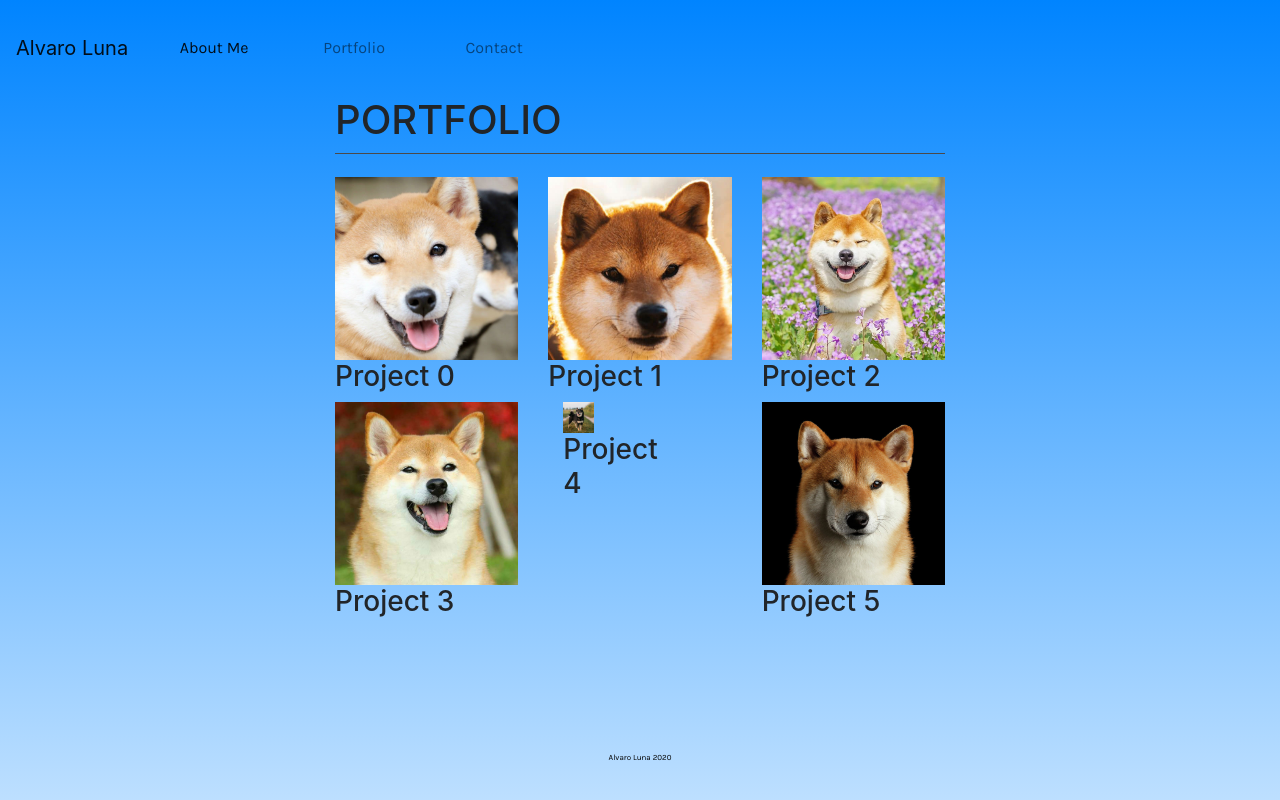
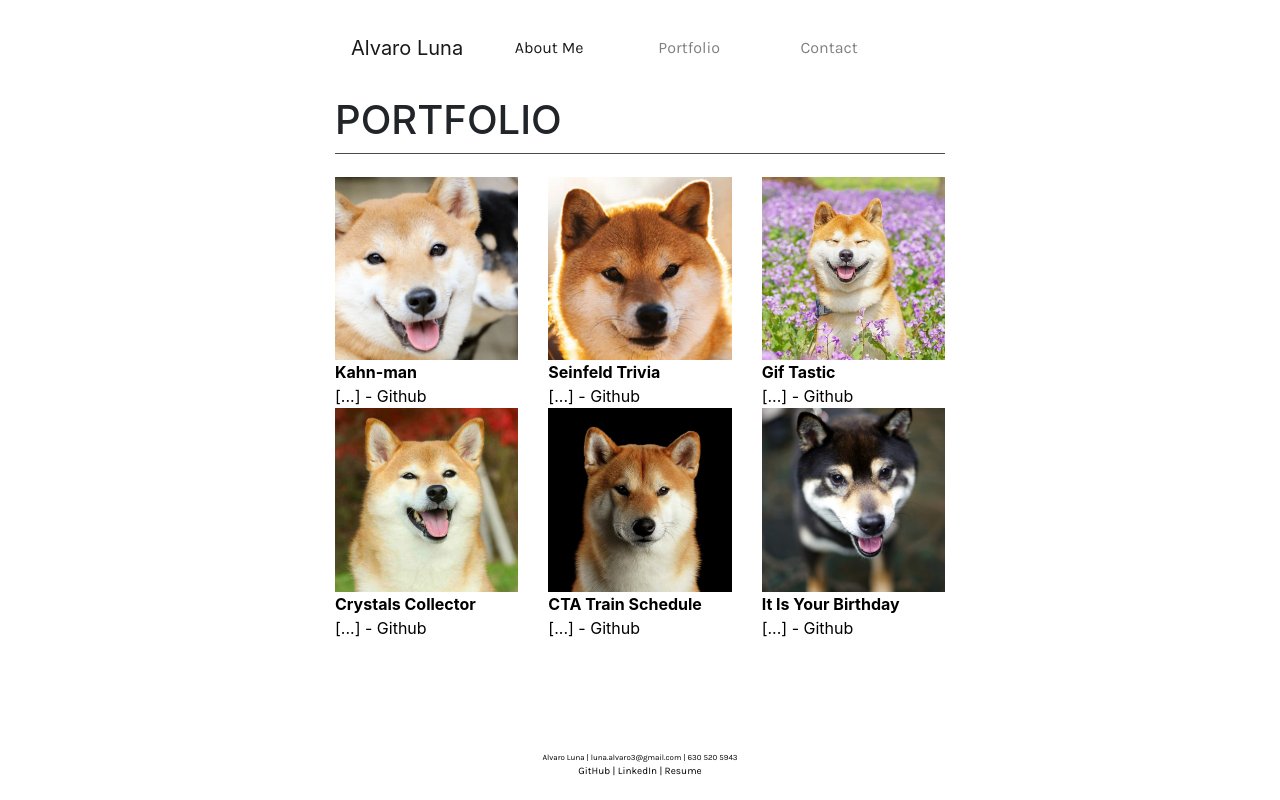
Before and after one commit to alvaroluna/AlvaroLunaPortfolio, a plain HTML site: page portfolio.html in a window 1280 px wide. Shown: the top 800 px of the page. Drawn offline with nearby package versions, Linux system fonts and the light colour scheme.

Commit message:
Finished all the links might clean up a little more

```diff
--- a/assets/css/style.css
+++ b/assets/css/style.css
@@ -12,15 +12,16 @@
   --alpha: 0.5;
 
   /* font families */
-  --main-font: 'Karla', sans-serif;
+  --main-font: "Karla", sans-serif;
 }
 
 /*###############*/
 /* BODY SETTINGS */
 /*###############*/
 body {
-    background-image: linear-gradient(rgb(var(--bkgnd-gradTop)), rgb(var(--bkgnd-gradBtm)));
-    min-height: 1080px;
+  /* background-image: linear-gradient(rgb(var(--bkgnd-gradTop)), rgb(var(--bkgnd-gradBtm)));
+    min-height: 1080px; */
+  background-color: white;
 }
 
 /*################*/
@@ -63,7 +64,6 @@
 a {
   color: black;
   text-decoration: none;
-
 }
 #aboutLink {
   float: left;
@@ -83,10 +83,14 @@
 
 #footerBreakLine {
   position: relative;
-    top : 875px;
+  top: 875px;
   border-color: rgb(var(--color-nameBlock));
   background: rgb(var(--color-nameBlock));
   border-width: 0.5px;
+}
+
+.projectName {
+  font-weight: bold;
 }
 
 /*########*/
--- a/portfolio.html
+++ b/portfolio.html
@@ -1,41 +1,56 @@
 <!DOCTYPE html>
 <html lang="en">
-
   <head>
-    <meta charset="utf-8">
-    <meta name="viewport" content="width=device-width, initial-scale=1, shrink-to-fit=yes">
-    <meta name="description" content="">
-    <meta name="author" content="">
+    <meta charset="utf-8" />
+    <meta
+      name="viewport"
+      content="width=device-width, initial-scale=1, shrink-to-fit=yes"
+    />
+    <meta name="description" content="" />
+    <meta name="author" content="" />
 
     <!-- title on browser tab -->
     <title>Alvaro Luna Portfolio</title>
 
     <!-- google fonts api -->
-    <link href="https://fonts.googleapis.com/css?family=Karla&display=swap" rel="stylesheet">
+    <link
+      href="https://fonts.googleapis.com/css?family=Karla&display=swap"
+      rel="stylesheet"
+    />
 
     <!-- css style templates -->
-    <link href="assets/css/reset.css" rel="stylesheet">
-    <link rel="stylesheet" href="https://stackpath.bootstrapcdn.com/bootstrap/4.4.1/css/bootstrap.min.css"
-        integrity="sha384-Vkoo8x4CGsO3+Hhxv8T/Q5PaXtkKtu6ug5TOeNV6gBiFeWPGFN9MuhOf23Q9Ifjh" crossorigin="anonymous">
+    <link href="assets/css/reset.css" rel="stylesheet" />
+    <link
+      rel="stylesheet"
+      href="https://stackpath.bootstrapcdn.com/bootstrap/4.4.1/css/bootstrap.min.css"
+      integrity="sha384-Vkoo8x4CGsO3+Hhxv8T/Q5PaXtkKtu6ug5TOeNV6gBiFeWPGFN9MuhOf23Q9Ifjh"
+      crossorigin="anonymous"
+    />
 
     <!-- css style template overrides -->
-    <link href="assets/css/style.css" rel="stylesheet">
-    <link href="assets/css/portfolioStyle.css">
+    <link href="assets/css/style.css" rel="stylesheet" />
+    <link href="assets/css/portfolioStyle.css" />
   </head>
 
   <body>
-
     <div class="container-fluid" id="mainContainer">
-
       <!--                -->
       <!-- NAVIGATION BAR -->
       <!--                -->
       <div class="row" id="navigationBar">
+        <div class="col-md-3"></div>
+        <div class="col-md-6">
           <nav class="navbar navbar-expand-lg navbar-light">
             <a class="navbar-brand" href="#">Alvaro Luna</a>
-                <button class="navbar-toggler" type="button" data-toggle="collapse"
-                    data-target="#navbarSupportedContent" aria-controls="navbarSupportedContent" aria-expanded="false"
-                    aria-label="Toggle navigation">
+            <button
+              class="navbar-toggler"
+              type="button"
+              data-toggle="collapse"
+              data-target="#navbarSupportedContent"
+              aria-controls="navbarSupportedContent"
+              aria-expanded="false"
+              aria-label="Toggle navigation"
+            >
               <span class="navbar-toggler-icon"></span>
             </button>
 
@@ -45,8 +60,9 @@
                   <a class="nav-link" href="index.html">About Me</a>
                 </li>
                 <li class="nav-item">
-                            <a class="nav-link" href="portfolio.html">Portfolio<span
-                                    class="sr-only">(current)</span></a>
+                  <a class="nav-link" href="portfolio.html"
+                    >Portfolio<span class="sr-only">(current)</span></a
+                  >
                 </li>
                 <li class="nav-item">
                   <a class="nav-link" href="contact.html">Contact</a>
@@ -54,6 +70,8 @@
               </ul>
             </div>
           </nav>
+        </div>
+        <div class="col-md-3"></div>
       </div>
 
       <!--                     -->
@@ -65,45 +83,122 @@
         <div class="col-md-6">
           <div class="main">
             <h1>PORTFOLIO</h1>
-                    <hr>
+            <hr />
             <!-- Portfolio Gallery Grid -->
+
+            <!-- first row -->
             <div class="row">
               <div class="col-md-4">
                 <div class="content">
-                                <img src="assets/images/Shiba0.jpg" alt="Mountains" style="width:100%">
-                                <h3>Project 0</h3>
+                  <img
+                    src="assets/images/Shiba0.jpg"
+                    alt="Mountains"
+                    style="width:100%"
+                  />
+                  <a
+                    class="projectName"
+                    href="../3_WordGuessGame/WordGuessGame/index.html"
+                    >Kahn-man</a
+                  >
+                  <br />
+                  <a href="https://github.com/alvaroluna/WordGuessGame"
+                    >[...] - Github</a
+                  >
                 </div>
               </div>
+
               <div class="col-md-4">
                 <div class="content">
-                                <img src="assets/images/Shiba1.jpg" alt="Lights" style="width:100%">
-                                <h3>Project 1</h3>
+                  <img
+                    src="assets/images/Shiba1.jpg"
+                    alt="Lights"
+                    style="width:100%"
+                  />
+                  <a
+                    class="projectName"
+                    href="../5_TriviaGame/TriviaGame/index.html"
+                    >Seinfeld Trivia</a
+                  >
+                  <br />
+                  <a href="https://github.com/alvaroluna/TriviaGame"
+                    >[...] - Github</a
+                  >
                 </div>
               </div>
+
               <div class="col-md-4">
                 <div class="content">
-                                <img src="assets/images/Shiba7.jpg" alt="Nature" style="width:100%">
-                                <h3>Project 2</h3>
+                  <img
+                    src="assets/images/Shiba7.jpg"
+                    alt="Nature"
+                    style="width:100%"
+                  />
+                  <a
+                    class="projectName"
+                    href="../6_GifTastic/GifTastic/index.html"
+                    >Gif Tastic</a
+                  >
+                  <br />
+                  <a href="https://github.com/alvaroluna/GifTastic"
+                    >[...] - Github</a
+                  >
                 </div>
               </div>
             </div>
+
+            <!-- 2nd row -->
             <div class="row">
               <div class="col-md-4">
                 <div class="content">
-                                <img src="assets/images/Shiba3.jpg" alt="Mountains" style="width:100%">
-                                <h3>Project 3</h3>
+                  <img
+                    src="assets/images/Shiba3.jpg"
+                    alt="Mountains"
+                    style="width:100%"
+                  />
+                  <a class="projectName" href="../unit-4-game/index.html"
+                    >Crystals Collector</a
+                  >
+                  <br />
+                  <a
+                    href="https://github.com/alvaroluna/unit-4-game/blob/master/index.html"
+                    >[...] - Github</a
+                  >
                 </div>
               </div>
+
               <div class="col-md-4">
-                            <div class="col-md-4">
-                                <img src="assets/images/Shiba4.jpg" alt="Lights" style="width:100%">
-                                <h3>Project 4</h3>
+                <div class="content">
+                  <img
+                    src="assets/images/Shiba6.jpg"
+                    alt="Nature"
+                    style="width:100%"
+                  />
+                  <a
+                    class="projectName"
+                    href="../7_TrainSchedule/TrainSchedulerBasic/index.html"
+                    >CTA Train Schedule</a
+                  >
+                  <br />
+                  <a href="https://github.com/alvaroluna/TrainSchedulerBasic"
+                    >[...] - Github</a
+                  >
                 </div>
               </div>
+
               <div class="col-md-4">
                 <div class="content">
-                                <img src="assets/images/Shiba6.jpg" alt="Nature" style="width:100%">
-                                <h3>Project 5</h3>
+                  <img
+                    src="assets/images/ShibaBlack.jpg"
+                    alt="Nature"
+                    style="width:100%"
+                  />
+                  <a class="projectName" href="../PROJECT1/Project-1/index.html"
+                    >It Is Your Birthday</a
+                  >
+                  <br />
+                  <a href="https://github.com/atrodondi/Project-1"
+                    >[...] - Github</a
+                  >
                 </div>
               </div>
             </div>
@@ -116,19 +211,27 @@
       <!-- FOOTER -->
       <!--        -->
       <div class="row">
-            <div class="col-md-4"></div>
-            <div class="col-md-4">
+        <div class="col-md-3"></div>
+        <div class="col-md-6">
           <footer class="py-5 fixed-bottom">
             <div class="container">
-                        <p class="m-0 text-center small">Alvaro Luna 2020</p>
+              <p class="m-0 text-center small">
+                Alvaro Luna |
+                <a href="mailto:luna.alvaro3@gmail.com"
+                  >luna.alvaro3@gmail.com </a
+                >| 630 520 5943
+              </p>
+              <p>
+                <a href="https://github.com/alvaroluna">GitHub</a> |
+                <a href="https://www.linkedin.com/in/aalvarolunaa/">LinkedIn</a>
+                |
+                <a href="assets/pdf/Resume.pdf">Resume</a>
+              </p>
             </div>
           </footer>
         </div>
-            <div class="col-md-4"></div>
+        <div class="col-md-3"></div>
       </div>
-
     </div>
-
   </body>
-
 </html>
```
Also changed, not shown: contact.html (+72 -31 lines), index.html (+66 -42 lines), assets/images/ShibaBlack.jpg (added), 1 other file. Lines whose indentation alone changed are shown as unchanged.
